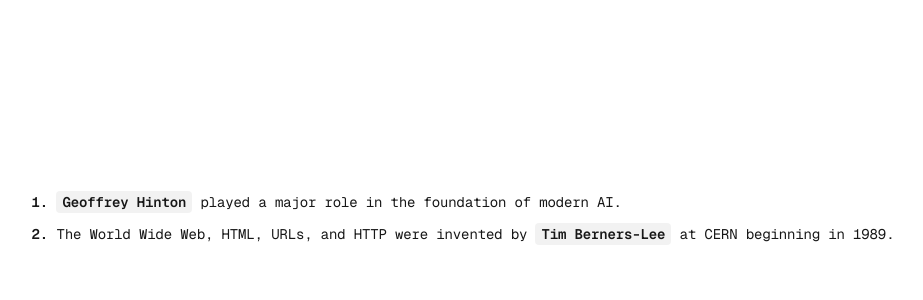
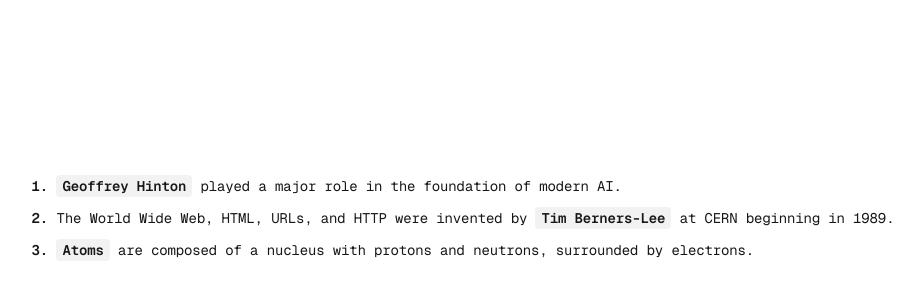
Before and after one commit to BrahimBoussada/mind-log, a Next.js app: page / in a window 1280 px wide. Shown: the part 178-478 px from the top of the page, without its empty margins (177-1100 px from the left). Built offline with nearby package versions, Linux system fonts and the light colour scheme.

Commit message:
log: 2025-06-26

```diff
--- a/src/app/page.tsx
+++ b/src/app/page.tsx
@@ -15,6 +15,11 @@ export default function Home() {
           <N>2.</N> The World Wide Web, HTML, URLs, and HTTP were invented by{" "}
           <Key>Tim Berners-Lee</Key> at CERN beginning in 1989.
         </Note>
+
+        <Note>
+          <N>3.</N> <Key>Atoms</Key> are composed of a nucleus with protons and
+          neutrons, surrounded by electrons.
+        </Note>
       </NoteWrapper>
     </Container>
   );
```
